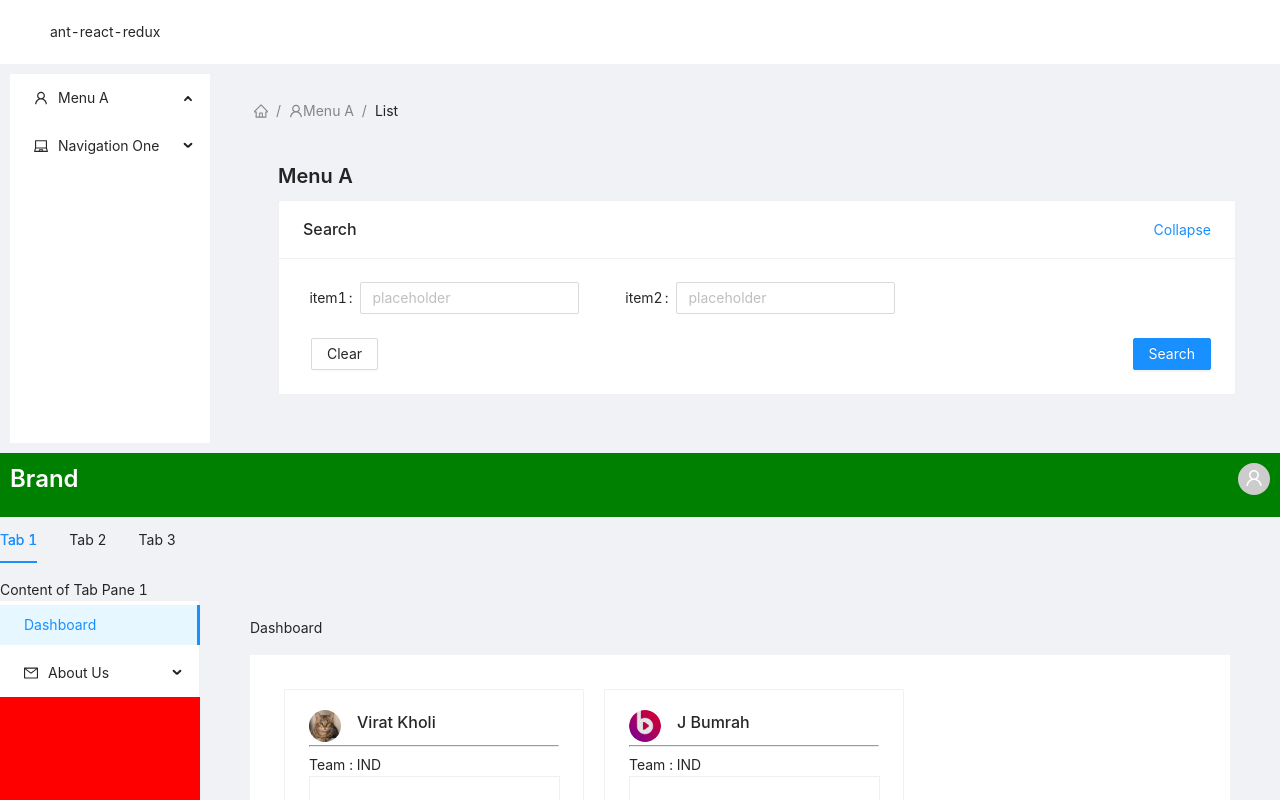
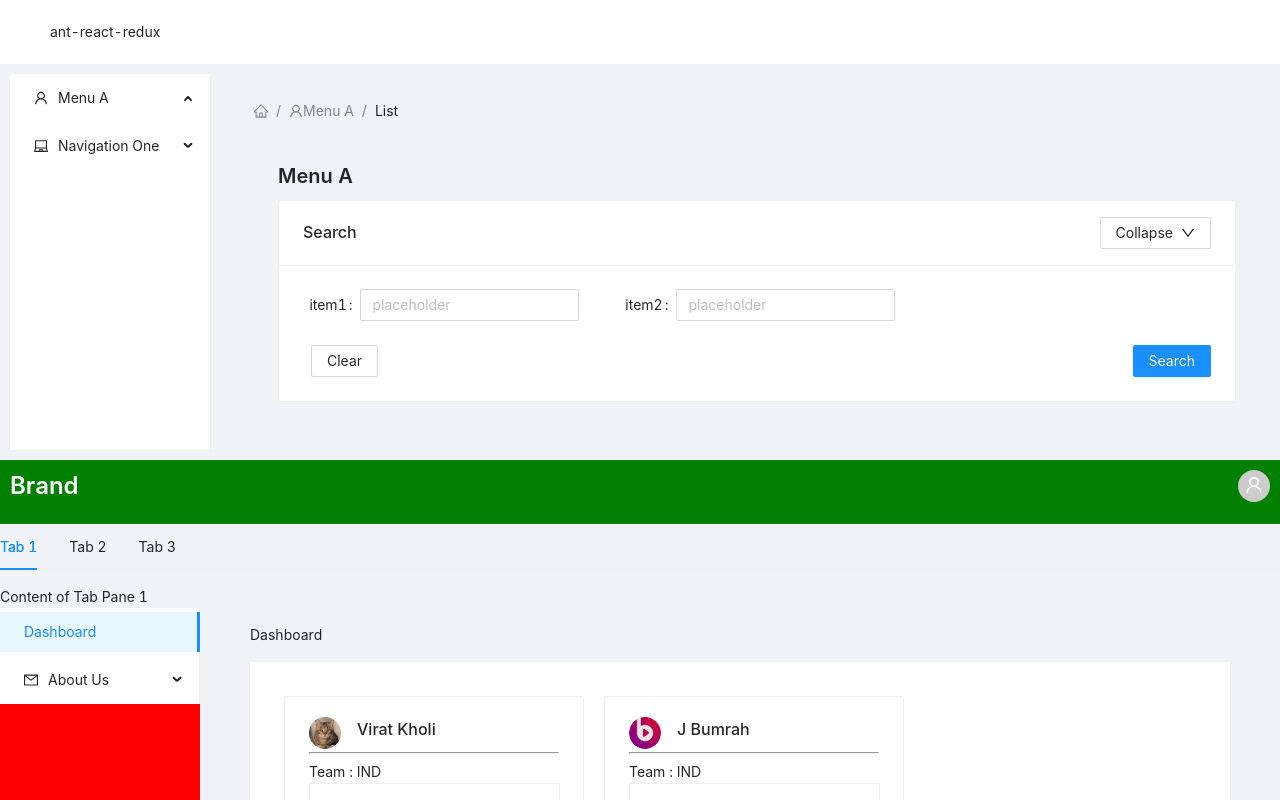
Before and after one commit to binonguyen1090/my-antd-app, a React (Create React App) app: page / in a window 1280 px wide. Shown: the top 800 px of the page. Built offline with nearby package versions, Linux system fonts and the light colour scheme; no server answers.

Commit message:
Collapse button working

```diff
--- a/src/MenuAList/SearchForm.js
+++ b/src/MenuAList/SearchForm.js
@@ -16,6 +16,7 @@ export default class SearchForm extends React.Component {
     this.state = {
       expand: false,
     };
+    this.toggle = this.toggle.bind(this)
   }
 
 //   handleSearch(e) {
@@ -43,9 +44,9 @@ export default class SearchForm extends React.Component {
     const expand = this.state.expand;
     const rowGutter = 40;
     const collapse = (
-      <a onClick={this.toggle}>
-        Collapse <Icon type={expand ? <UpOutlined /> : <DownOutlined />} />
-      </a>
+      <Button onClick={this.toggle}>
+         Collapse { expand ? <UpOutlined /> : <DownOutlined />}
+      </Button>
     );
     return (
         // <h2>From search form</h2>
@@ -70,7 +71,7 @@ export default class SearchForm extends React.Component {
               </FormItem>
             </Col>
           </Row>
-          {expand && (
+          {expand ? (
             <Row gutter={rowGutter}>
               <Col span={8} key={1}>
                 <FormItem {...formItemLayout} label="item1">
@@ -87,7 +88,7 @@ export default class SearchForm extends React.Component {
                 </FormItem>
               </Col>
             </Row>
-          )}
+          ): ""}
           <Row>
             <Col span={12} style={{ textAlign: "left" }}>
               <Button style={{ marginLeft: 8 }} onClick={this.handleReset}>
```
